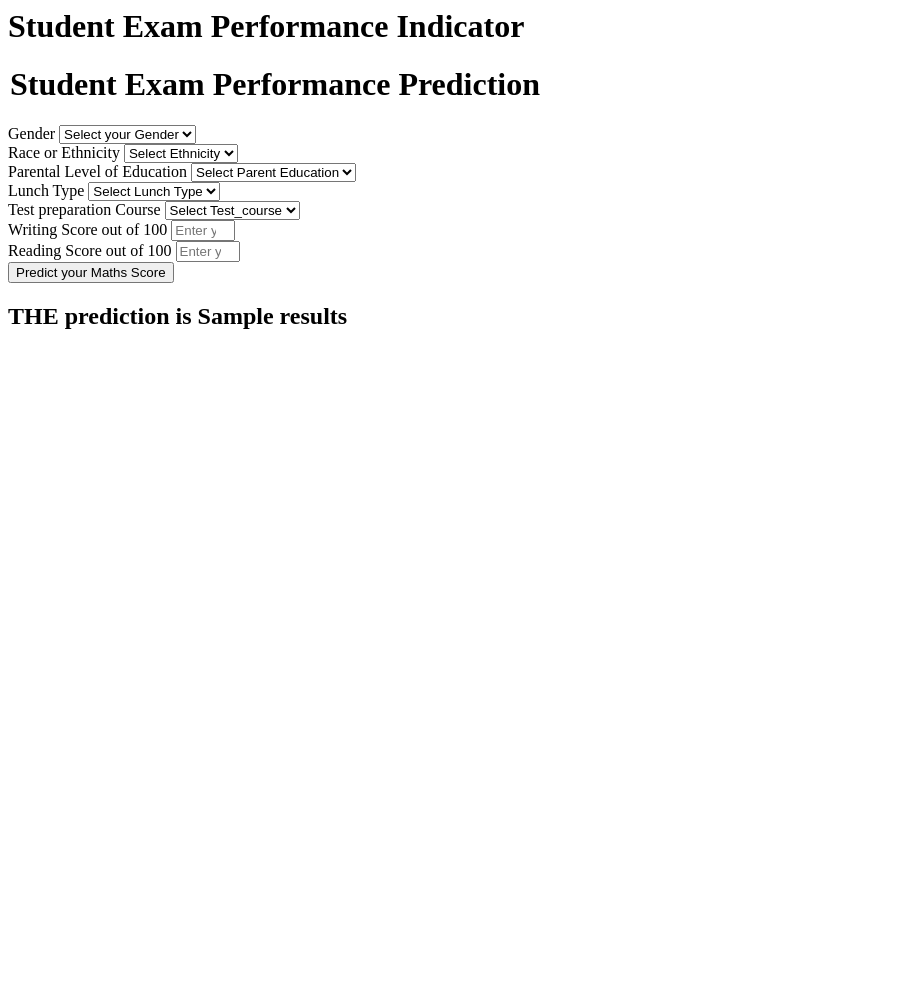
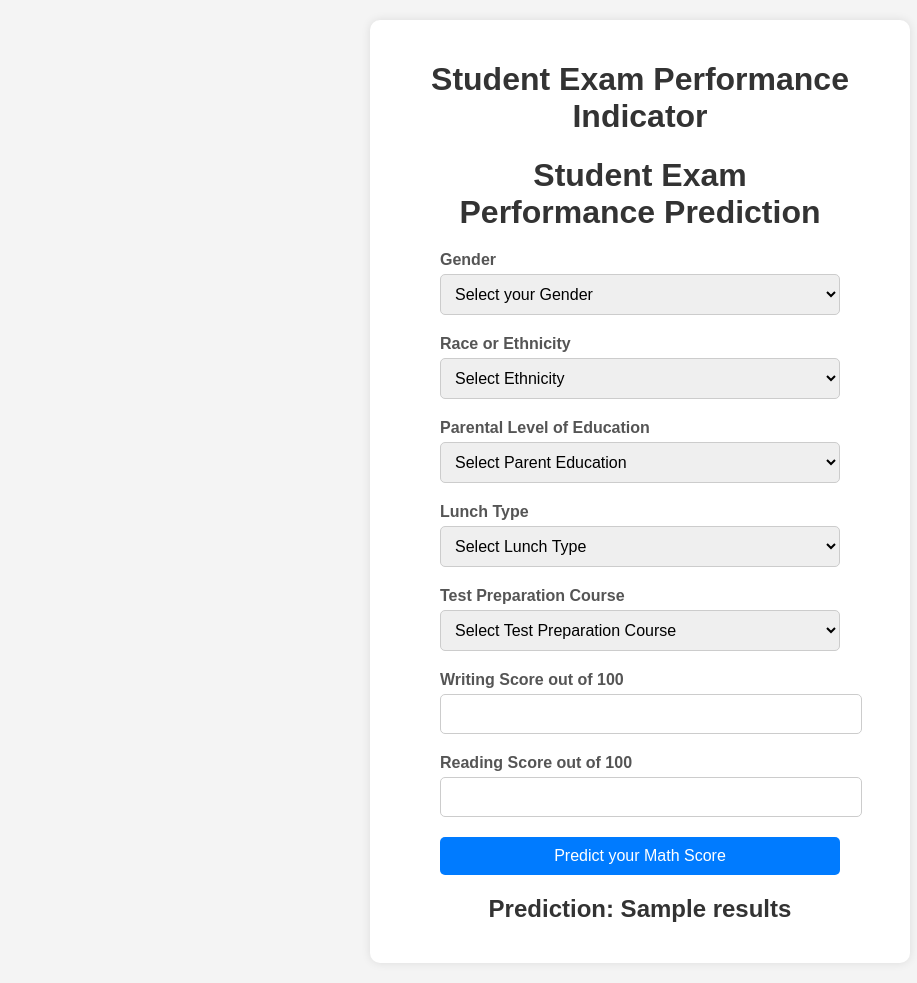
Before and after one commit to kunalsgodara/ML_Project, a Flask app: template templates/home.html in a window 1280 px wide. Shown: the whole page, without its empty margins (0-917 px from the left). Before the commit the page ends 329 px from the top, so only its background shows below. Run offline with Flask 3, Linux system fonts and the light colour scheme; the template is opened without the code that fills it: most values are stand-ins (such as "Sample title", 1, 10 or a date in 2020).

Commit message:
front end changes

```diff
--- a/application.py
+++ b/application.py
@@ -42,4 +42,4 @@ def predict_datapoint():
 
 
 if __name__=="__main__":
-    app.run(host="0.0.0.0")
+    app.run(host="0.0.0.0",debug=True)
--- a/setup.py
+++ b/setup.py
@@ -19,8 +19,8 @@ def get_requirements(file_path:str)->List[str]:
 setup(
 name='mlproject',
 version='0.0.1',
-author='Krish',
-author_email='krishnaik06@gmail.com',
+author='Kunal',
+author_email='kunalsgodara@gmail.com',
 packages=find_packages(),
 install_requires=get_requirements('requirements.txt')
 
--- a/src/pipeline/predict_pipeline.py
+++ b/src/pipeline/predict_pipeline.py
@@ -2,6 +2,7 @@ import sys
 import pandas as pd
 from src.exceptions import Custom_exception
 from src.utils import load_object
+import os
 
 
 class PredictPipeline:
@@ -11,7 +12,7 @@ class PredictPipeline:
     def predict(self,features):
         try:
             model_path=os.path.join("artifacts","model.pkl")
-            preprocessor_path=os.path.join('artifacts','preprocessor.pkl')
+            preprocessor_path=os.path.join('artifacts','proprocessor.pkl')
             print("Before Loading")
             model=load_object(file_path=model_path)
             preprocessor=load_object(file_path=preprocessor_path)
--- a/templates/home.html
+++ b/templates/home.html
@@ -1,111 +1,138 @@
-<html>
+<!DOCTYPE html>
+<html lang="en">
+<head>
+    <meta charset="UTF-8">
+    <meta name="viewport" content="width=device-width, initial-scale=1.0">
+    <title>Student Exam Performance Indicator</title>
+    <style>
+        body {
+            font-family: Arial, sans-serif;
+            margin: 0;
+            padding: 20px;
+            background-color: #f4f4f4;
+        }
+        .login {
+            max-width: 500px;
+            margin: 0 auto;
+            padding: 20px;
+            background-color: #fff;
+            border-radius: 10px;
+            box-shadow: 0 0 10px rgba(0, 0, 0, 0.1);
+        }
+        h1 {
+            text-align: center;
+            color: #333;
+            margin-bottom: 20px;
+        }
+        form {
+            max-width: 400px;
+            margin: 0 auto;
+        }
+        .mb-3 {
+            margin-bottom: 20px;
+        }
+        .form-label {
+            display: block;
+            font-weight: bold;
+            margin-bottom: 5px;
+            color: #555;
+        }
+        .form-control {
+            width: 100%;
+            padding: 10px;
+            font-size: 16px;
+            border-radius: 5px;
+            border: 1px solid #ccc;
+        }
+        .btn {
+            display: block;
+            width: 100%;
+            padding: 10px;
+            font-size: 16px;
+            border: none;
+            border-radius: 5px;
+            background-color: #007bff;
+            color: #fff;
+            cursor: pointer;
+            transition: background-color 0.3s;
+        }
+        .btn:hover {
+            background-color: #0056b3;
+        }
+        h2 {
+            text-align: center;
+            color: #333;
+            margin-top: 20px;
+        }
+    </style>
+</head>
 <body>
     <div class="login">
         <h1>Student Exam Performance Indicator</h1>
 
         <form action="{{ url_for('predict_datapoint')}}" method="post">
-        <h1>
-            <legend>Student Exam Performance Prediction</legend>
-        </h1>
+            <h1><legend>Student Exam Performance Prediction</legend></h1>
             <div class="mb-3">
                 <label class="form-label">Gender</label>
-            <select class="form-control" name="gender" placeholder="Enter you Gender" required>
-                <option class="placeholder" selected disabled value="">Select your Gender</option>
-                <option value="male">
-                    Male
-                </option>
-                <option value="female">
-                    Female
-                </option>
+                <select class="form-control" name="gender" required>
+                    <option value="" disabled selected>Select your Gender</option>
+                    <option value="male">Male</option>
+                    <option value="female">Female</option>
                 </select>
             </div>
             <div class="mb-3">
                 <label class="form-label">Race or Ethnicity</label>
-            <select class="form-control" name="ethnicity" placeholder="Enter you ethnicity" required>
-                <option class="placeholder" selected disabled value="">Select Ethnicity</option>
-                <option value="group A">
-                    Group A
-                </option>
-                <option value="group B">
-                    Group B
-                </option>
-                <option value="group C">
-                    Group C
-                </option>
-                <option value="group D">
-                    Group D
-                </option>
-                <option value="group E">
-                    Group E
-                </option>
+                <select class="form-control" name="ethnicity" required>
+                    <option value="" disabled selected>Select Ethnicity</option>
+                    <option value="group A">Group A</option>
+                    <option value="group B">Group B</option>
+                    <option value="group C">Group C</option>
+                    <option value="group D">Group D</option>
+                    <option value="group E">Group E</option>
                 </select>
             </div>
             <div class="mb-3">
                 <label class="form-label">Parental Level of Education</label>
-            <select class="form-control" name="parental_level_of_education"
-                placeholder="Enter you Parent Education" required>
-                <option class="placeholder" selected disabled value="">Select Parent Education</option>
-                <option value="associate's degree">
-                    associate's degree
-                </option>
-                <option value="bachelor's degree">
-                    bachelor's degree
-                </option>
-                <option value="high school">
-                    high school
-                </option>
-                <option value="master's degree">
-                    master's degree
-                </option>
-                <option value="some college">
-                    some college
-                </option>
-                <option value="some high school">
-                    some high school
-                </option>
+                <select class="form-control" name="parental_level_of_education" required>
+                    <option value="" disabled selected>Select Parent Education</option>
+                    <option value="associate's degree">Associate's Degree</option>
+                    <option value="bachelor's degree">Bachelor's Degree</option>
+                    <option value="high school">High School</option>
+                    <option value="master's degree">Master's Degree</option>
+                    <option value="some college">Some College</option>
+                    <option value="some high school">Some High School</option>
                 </select>
             </div>
             <div class="mb-3">
                 <label class="form-label">Lunch Type</label>
-            <select class="form-control" name="lunch" placeholder="Enter you Lunch" required>
-                <option class="placeholder" selected disabled value="">Select Lunch Type</option>
-                <option value="free/reduced">
-                    free/reduced
-                </option>
-                <option value="standard">
-                    standard
-                </option>
+                <select class="form-control" name="lunch" required>
+                    <option value="" disabled selected>Select Lunch Type</option>
+                    <option value="free/reduced">Free/Reduced</option>
+                    <option value="standard">Standard</option>
                 </select>
             </div>
             <div class="mb-3">
-            <label class="form-label">Test preparation Course</label>
-            <select class="form-control" name="test_preparation_course" placeholder="Enter you Course"
-                required>
-                <option class="placeholder" selected disabled value="">Select Test_course</option>
-                <option value="none">
-                    None
-                </option>
-                <option value="completed">
-                    Completed
-                </option>
+                <label class="form-label">Test Preparation Course</label>
+                <select class="form-control" name="test_preparation_course" required>
+                    <option value="" disabled selected>Select Test Preparation Course</option>
+                    <option value="none">None</option>
+                    <option value="completed">Completed</option>
                 </select>
             </div>
             <div class="mb-3">
                 <label class="form-label">Writing Score out of 100</label>
-            <input class="form-control" type="number" name="reading_score"
-                placeholder="Enter your Reading score" min='0' max='100' />
+                <input class="form-control" type="number" name="writing_score" min="0" max="100" required />
             </div>
             <div class="mb-3">
                 <label class="form-label">Reading Score out of 100</label>
-            <input class="form-control" type="number" name="writing_score"
-                placeholder="Enter your Reading Score" min='0' max='100' />
+                <input class="form-control" type="number" name="reading_score" min="0" max="100" required />
             </div>
             <div class="mb-3">
-            <input class="btn btn-primary" type="submit" value="Predict your Maths Score" required />
+                <input class="btn" type="submit" value="Predict your Math Score" />
             </div>
         </form>
-    <h2>
-       THE  prediction is {{results}}
-    </h2>
-   <body>
+
+        <h2>Prediction: {{results}}</h2>
+    </div>
+</body>
 </html>
```
Also changed, not shown: templates/index.html (+91 -1 lines). Lines whose indentation alone changed are shown as unchanged.
